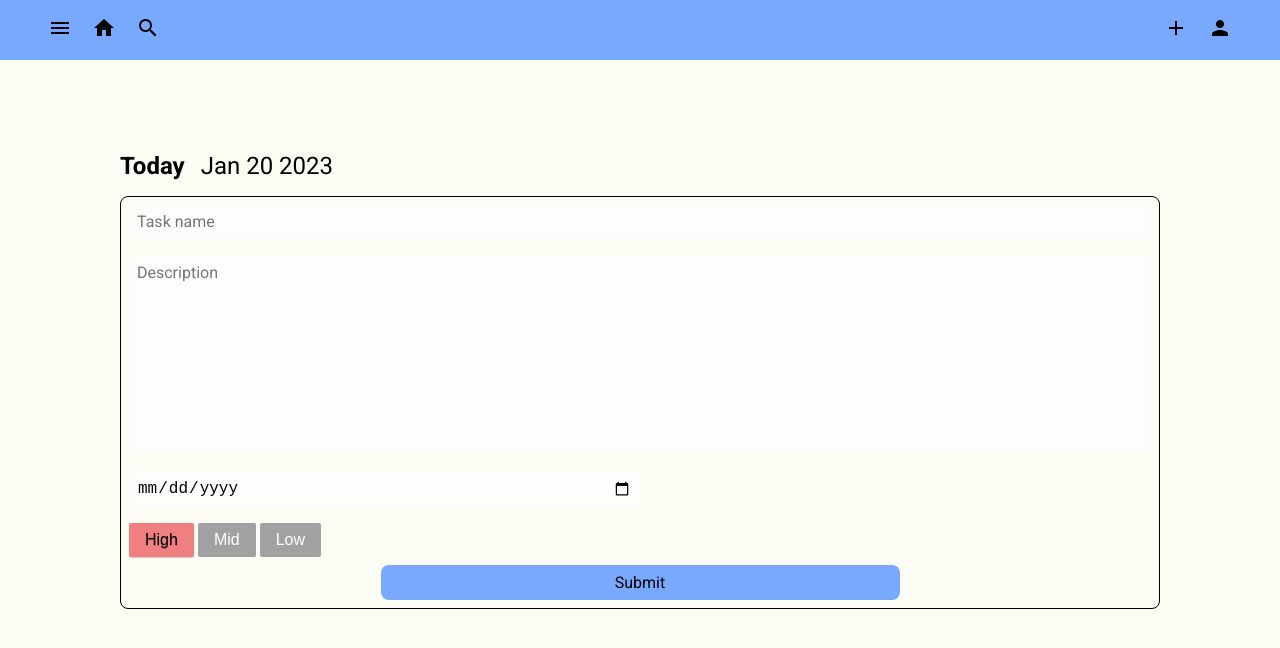
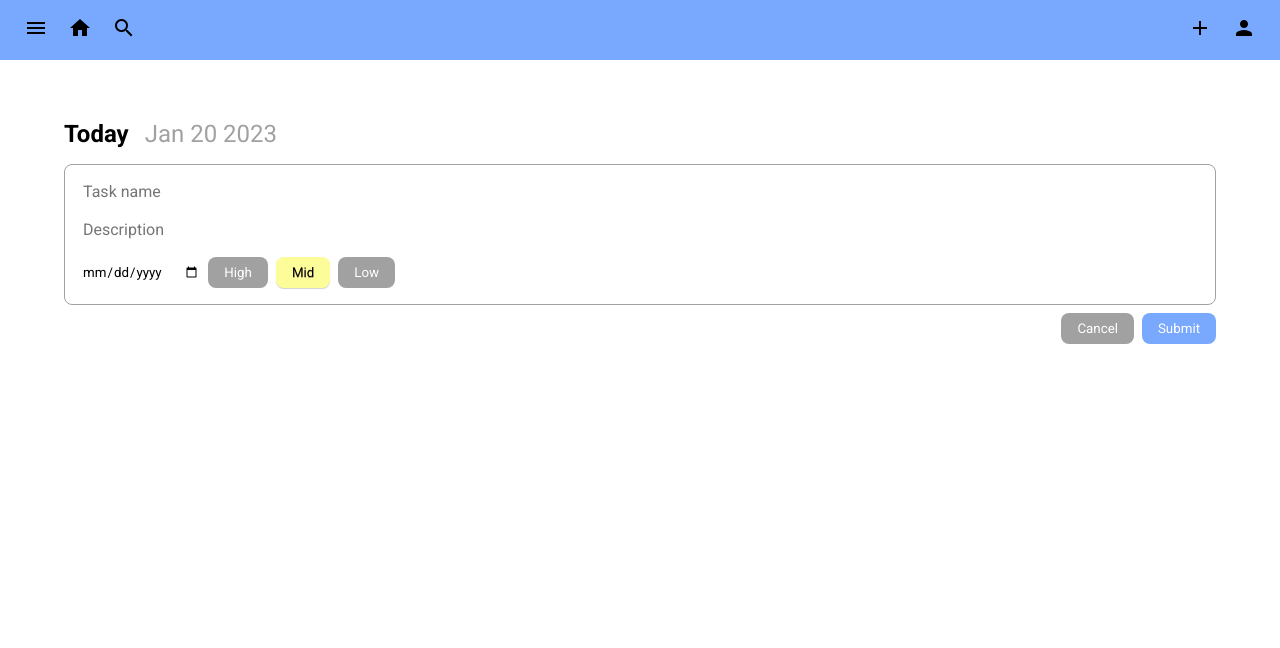
Before and after one commit to Rabbul-Khan/ToDo.io, a website built with webpack: page src/template.html in a window 1280 px wide. Both pictures are taken after a click on the button "Add task". Built offline with nearby package versions, Linux system fonts and the light colour scheme.

Commit message:
Made improvements to the overall ui design. Cleaned up HTML and CSS files.

```diff
--- a/src/getDate.js
+++ b/src/getDate.js
@@ -1,7 +1,7 @@
 import { dateToString } from "./dateToString.js";
 
 export const getDate = () => {
-  let dueDateNode = document.getElementById("due-date");
+  let dueDateNode = document.getElementsByClassName("form__input-due-date")[0];
   let dueDate = new Date(dueDateNode.value);
   return dateToString(dueDate);
 };
--- a/src/getDescription.js
+++ b/src/getDescription.js
@@ -1,5 +1,7 @@
 export const getDescription = () => {
-  let descriptionNode = document.getElementById("taskDescription");
+  let descriptionNode = document.getElementsByClassName(
+    "form__input-task-description"
+  )[0];
   let description = descriptionNode.value;
   return description;
 };
--- a/src/getPriority.js
+++ b/src/getPriority.js
@@ -2,7 +2,7 @@ export const getPriority = () => {
   let priorities = document.querySelectorAll('input[name="priority"]');
   for (let i = 0; i < priorities.length; i++) {
     if (priorities[i].checked) {
-      return priorities[i].getAttribute("id");
+      return priorities[i].getAttribute("label");
     }
   }
 };
--- a/src/index.js
+++ b/src/index.js
@@ -2,7 +2,9 @@ import "./main.css";
 import { addTaskButton } from "./addTaskButton";
 import { submit } from "./submitButton";
 import { setTodayDate } from "./setTodayDate";
+import { textAreaResize } from "./textAreaResize";
 
+textAreaResize();
 setTodayDate();
 addTaskButton();
 submit();
--- a/src/main.css
+++ b/src/main.css
@@ -6,78 +6,68 @@
   margin: 0;
 }
 
-html,
-button,
-*::placeholder {
+:root {
+  --main-bg-color: #ffffff;
+  --secondary-bg-color: #79a8ff;
+  --main-font-color: #000000;
+  --main-font-color-light: #a1a1a1;
+  --high-priority-color: #fb6962;
+  --mid-priority-color: #fcfc99;
+  --low-priority-color: #79de79;
+  --border-rad: 0.5rem;
+}
+
+/* This selector sets the style on every element */
+html * {
   font-family: "Roboto", sans-serif;
 }
 
 body {
-  background: #fcfbf4;
+  background: var(--main-bg-color);
 }
 
-nav {
-  background-color: #79a8ff;
+.nav {
+  background-color: var(--secondary-bg-color);
   display: flex;
   justify-content: space-between;
-  padding: 1rem 3rem;
+  padding: 1rem 1.5rem;
 }
 
-nav .left-icons > * {
+.nav__icons-left-container > * {
   padding-right: 1rem;
 }
 
-nav .right-icons > * {
+.nav__icons-right-container > * {
   padding-left: 1rem;
 }
 
+.icon {
+  user-select: none;
+}
+
 .main-container {
-  margin: 3.75rem 4.5rem;
-  padding: 2rem 3rem;
+  margin: 3.75rem auto;
+  padding: 0 4rem;
   min-width: 300px;
 }
 
 .date-container {
   display: flex;
   padding-bottom: 1rem;
+  font-size: 1.5rem;
 }
 
-.date-container .today-day {
-  font-size: 1.5rem;
+.date-container__today-day {
   font-weight: bold;
   padding-right: 1rem;
+  user-select: none;
 }
 
-.date-container .today-date {
-  font-size: 1.5rem;
+.date-container__today-date {
   overflow: hidden;
   white-space: nowrap;
-}
-
-.add-task-container button {
-  cursor: pointer;
-  background: none;
-  font-size: 1rem;
-  display: inline-flex;
-  justify-content: center;
-  align-items: center;
-}
-
-button div::before {
-  content: "add";
-  padding-right: 0.5rem;
-}
-
-button:hover div:before {
-  content: "add_circle";
-}
-
-.add-task-container button:hover {
-  color: #79a8ff;
-}
-
-.modal {
-  display: none;
+  color: var(--main-font-color-light);
+  user-select: none;
 }
 
 .task-container {
@@ -86,115 +76,147 @@ button:hover div:before {
 }
 
 .task {
-  display: flex;
-  flex-direction: column;
   padding: 1rem;
-  margin: 1rem;
-  border-radius: 0.5rem;
+  margin-bottom: 0.5rem;
+  border-radius: var(--border-rad);
 }
 
 .task.high {
-  background: lightcoral;
+  background: var(--high-priority-color);
 }
 
 .task.mid {
-  background: lightyellow;
+  background: var(--mid-priority-color);
 }
 
 .task.low {
-  background: lightgreen;
+  background: var(--low-priority-color);
 }
 
-.modal-content {
-  border: 1px solid black;
-  border-radius: 0.5rem;
+.add-task-btn {
+  cursor: pointer;
+  background: none;
+  font-size: 1rem;
+  display: flex;
+  align-items: center;
+  user-select: none;
 }
 
-.form-add-task {
+.add-task-btn__icons-add::before {
+  content: "add";
+  padding-right: 0.25rem;
+  color: var(--secondary-bg-color);
+}
+
+.add-task-btn:hover {
+  color: var(--secondary-bg-color);
+}
+
+.add-task-btn:hover .add-task-btn__icons-add::before {
+  content: "add_circle";
+}
+
+.modal {
+  display: none;
+}
+
+.modal__add-task-form {
+  border: 1px solid var(--main-font-color-light);
+  border-radius: var(--border-rad);
   display: flex;
   flex-direction: column;
 }
 
-.form-add-task > * {
-  padding: 0.5rem;
+.modal__add-task-form:focus-within {
+  border: 1px solid var(--main-font-color);
 }
 
-.input-task-name,
-.input-task-description,
-.input-date,
-.submit-btn {
-  width: 100%;
+.modal__add-task-form > * {
+  margin: 1rem 1rem 0 1rem;
   font-size: 1rem;
-  padding: 0.5rem;
-  background: #fffcfc;
 }
 
-.input-date {
-  width: 50%;
-}
-
-.input-task-name:focus,
-.input-task-description:focus,
-.input-date:focus {
+.form__input-task-name:focus,
+.form__input-task-description:focus,
+.form__input-due-date:focus {
   outline: none;
 }
 
-.input-task-description {
+.form__input-task-description {
   resize: none;
 }
 
+/* this is to remove a preset style */
 input:-webkit-autofill {
-  -webkit-box-shadow: 0 0 0px 1000px yellow inset;
+  -webkit-box-shadow: 0 0 0px 1000px rgb(255, 255, 255) inset;
 }
 
-.submit-btn {
-  margin: 0 auto;
-  margin-bottom: 0.5rem;
-  background: #79a8ff;
-  width: 50%;
-  cursor: pointer;
-  border-radius: 0.5rem;
+.form__sub-container {
+  display: flex;
+  gap: 0.5rem;
+  margin-bottom: 1rem;
 }
 
-.submit-btn:hover {
-  background: #3d81ff;
-}
-
-.radio input {
-  width: auto;
-  height: 100%;
+.form__input-priority {
   appearance: none;
   outline: none;
   cursor: pointer;
   padding: 0.5rem 1rem;
   color: white;
-  border-radius: 2px;
-  background: #a1a1a1;
-  font-size: 1rem;
+  border-radius: var(--border-rad);
+  background: var(--main-font-color-light);
   transition: all 100ms linear;
 }
 
-.radio input:checked {
+.form__input-priority:before {
+  content: attr(label);
+  text-align: center;
+}
+
+.form__input-priority:checked {
   color: black;
   box-shadow: 0 1px 1px #0000002e;
   text-shadow: 0 1px 0px #79485f7a;
 }
 
-.radio #high:checked {
-  background: lightcoral;
+.form__input-priority--high:checked {
+  background: var(--high-priority-color);
 }
 
-.radio #mid:checked {
-  background: lightyellow;
+.form__input-priority--mid:checked {
+  background: var(--mid-priority-color);
 }
 
-.radio #low:checked {
-  background: lightgreen;
+.form__input-priority--low:checked {
+  background: var(--low-priority-color);
 }
 
-.radio input:before {
-  content: attr(label);
-  display: inline-block;
-  width: 100%;
-  text-align: center;
+.modal__btn-container {
+  display: flex;
+  justify-content: flex-end;
+  gap: 0.5rem;
+  margin-top: 0.5rem;
 }
+
+.modal__btn-container .btn {
+  cursor: pointer;
+  border-radius: 0.5rem;
+  padding: 0.5rem 1rem;
+  color: white;
+}
+
+.modal__btn-submit {
+  background: var(--secondary-bg-color);
+}
+
+.modal__btn-submit:hover {
+  background: #3d81ff;
+}
+
+.modal__btn-cancel {
+  background: var(--main-font-color-light);
+}
+
+.modal__btn-cancel:hover {
+  background: #888888;
+}
--- a/src/setTodayDate.js
+++ b/src/setTodayDate.js
@@ -3,6 +3,8 @@ import { dateToString } from "./dateToString";
 export const setTodayDate = () => {
   let today = new Date();
   let todayString = dateToString(today);
-  let todayDateNode = document.getElementsByClassName("today-date")[0];
+  let todayDateNode = document.getElementsByClassName(
+    "date-container__today-date"
+  )[0];
   todayDateNode.textContent = todayString;
 };
--- a/src/taskAdd.js
+++ b/src/taskAdd.js
@@ -5,9 +5,9 @@
   let taskContainer = document.getElementsByClassName("task-container")[0];
   let newTaskNode = document.createElement("div");
   newTaskNode.classList.add("task");
-  if (priority === "high") {
+  if (priority === "High") {
     newTaskNode.classList.add("high");
-  } else if (priority === "mid") {
+  } else if (priority === "Mid") {
     newTaskNode.classList.add("mid");
   } else {
     newTaskNode.classList.add("low");
--- a/src/template.html
+++ b/src/template.html
@@ -4,7 +4,6 @@
     <meta charset="UTF-8" />
     <meta http-equiv="X-UA-Compatible" content="IE=edge" />
     <meta name="viewport" content="width=device-width, initial-scale=1.0" />
-    <!-- <script src="./dist/main.js"></script> -->
     <link
       href="https://fonts.googleapis.com/icon?family=Material+Icons"
       rel="stylesheet"
@@ -18,83 +17,77 @@
     <title>ToDo.io</title>
   </head>
   <body>
-    <nav>
-      <div class="left-icons">
-        <div class="menu icon material-icons">menu</div>
-        <div class="home icon material-icons">home</div>
-        <div class="search icon material-icons">search</div>
+    <nav class="nav">
+      <div class="nav__icons-left-container">
+        <div class="nav__icons-menu icon material-icons">menu</div>
+        <div class="nav__icons-home icon material-icons">home</div>
+        <div class="nav__icons-search icon material-icons">search</div>
       </div>
-      <div class="right-icons">
-        <div class="add icon material-icons">add</div>
-        <div class="person icon material-icons">person</div>
+      <div class="nav__icons-right-container">
+        <div class="nav__icons-add icon material-icons">add</div>
+        <div class="nav__icons-person icon material-icons">person</div>
       </div>
     </nav>
 
-    <div class="main-container">
+    <main class="main-container">
       <div class="date-container">
-        <!-- Need to set dynamic date functionality here -->
-        <div class="today-day">Today</div>
-        <div class="today-date"></div>
+        <div class="date-container__today-day">Today</div>
+        <div class="date-container__today-date"></div>
       </div>
 
       <div class="task-container"></div>
 
-      <!-- Refactor this to just a button -->
-      <div class="add-task-container">
-        <button class="add-task-btn">
-          <div class="add icon material-icons"></div>
+      <button class="add-task-btn btn">
+        <div class="add-task-btn__icons-add icon material-icons"></div>
         Add task
       </button>
-      </div>
 
       <div class="modal">
-        <div class="modal-content">
-          <form onsubmit="return false" class="form-add-task">
-            <span>
-              <!-- <label for="taskName">Task</label> -->
+        <div class="modal__content">
+          <form onsubmit="return false" class="modal__add-task-form form">
+            <!-- The onsubmit attribute prevents the page from reloading after submission -->
+
             <input
               type="text"
-                name="taskName"
-                id="taskName"
-                class="input-task-name"
+              class="form__input-task-name input"
               placeholder="Task name"
             />
-            </span>
-            <span>
-              <!-- <label for="taskDescription">Description</label> -->
+
             <textarea
-                name="taskDescription"
-                id="taskDescription"
-                cols="30"
-                rows="10"
-                class="input-task-description"
+              class="form__input-task-description input"
               placeholder="Description"
             ></textarea>
-            </span>
-            <span>
-              <!-- <label for="due-date">Due date:</label> -->
-              <input
-                type="date"
-                id="due-date"
-                name="due-date"
-                class="input-date"
-              />
-            </span>
-            <span class="radio">
+
+            <div class="form__sub-container">
+              <input type="date" class="form__input-due-date input" />
+
               <input
                 label="High"
                 type="radio"
-                id="high"
+                class="form__input-priority--high form__input-priority high"
+                name="priority"
+              />
+              <input
+                label="Mid"
+                type="radio"
+                class="form__input-priority--mid form__input-priority mid"
                 name="priority"
                 checked="true"
               />
-              <input label="Mid" type="radio" id="mid" name="priority" />
-              <input label="Low" type="radio" id="low" name="priority" />
-            </span>
-            <button class="submit-btn">Submit</button>
+              <input
+                label="Low"
+                type="radio"
+                class="form__input-priority--low form__input-priority low"
+                name="priority"
+              />
+            </div>
           </form>
+          <div class="modal__btn-container">
+            <button class="modal__btn-cancel btn">Cancel</button>
+            <button class="modal__btn-submit btn">Submit</button>
           </div>
         </div>
       </div>
+    </main>
   </body>
 </html>
--- /dev/null
+++ b/src/textAreaResize.js
@@ -0,0 +1,24 @@
+export const textAreaResize = () => {
+  const txHeight = 23;
+  const tx = document.getElementsByTagName("textarea");
+
+  for (let i = 0; i < tx.length; i++) {
+    if (tx[i].value == "") {
+      tx[i].setAttribute(
+        "style",
+        "height:" + txHeight + "px;overflow-y:hidden;"
+      );
+    } else {
+      tx[i].setAttribute(
+        "style",
+        "height:" + tx[i].scrollHeight + "px;overflow-y:hidden;"
+      );
+    }
+    tx[i].addEventListener("input", OnInput, false);
+  }
+
+  function OnInput(e) {
+    this.style.height = 0;
+    this.style.height = this.scrollHeight + "px";
+  }
+};
--- a/src/toggleModal.js
+++ b/src/toggleModal.js
@@ -1,13 +1,12 @@
 export const toggleModal = () => {
   let modalNode = document.getElementsByClassName("modal")[0];
-  const addTaskContainer =
-    document.getElementsByClassName("add-task-container")[0];
+  let addTaskBtn = document.getElementsByClassName("add-task-btn")[0];
 
   if (modalNode.style.display === "block") {
     modalNode.style.display = "none";
-    addTaskContainer.style.display = "block";
+    addTaskBtn.style.display = "flex";
   } else {
     modalNode.style.display = "block";
-    addTaskContainer.style.display = "none";
+    addTaskBtn.style.display = "none";
   }
 };
```
Also changed, not shown: src/submitButton.js (+5 -2 lines). Lines whose indentation alone changed are shown as unchanged.
